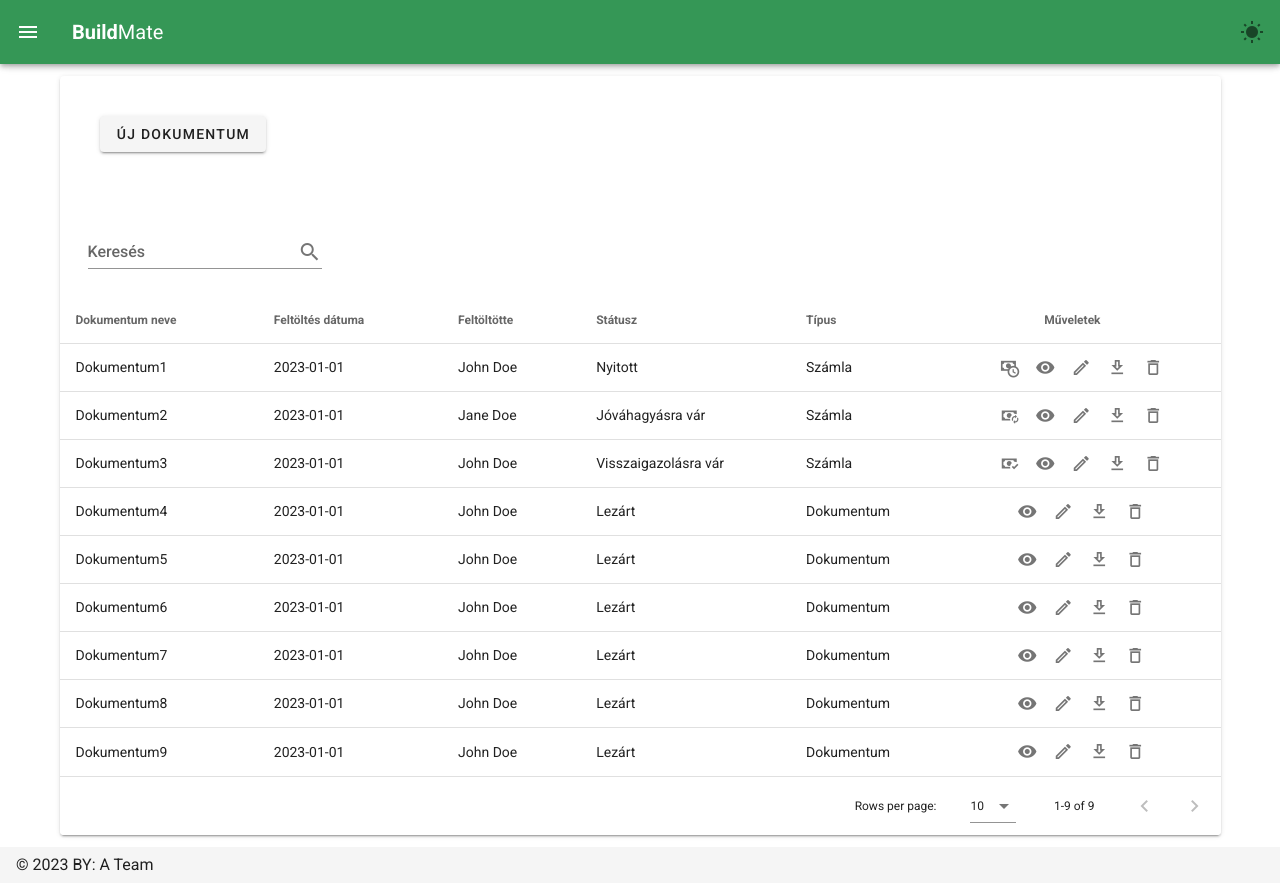
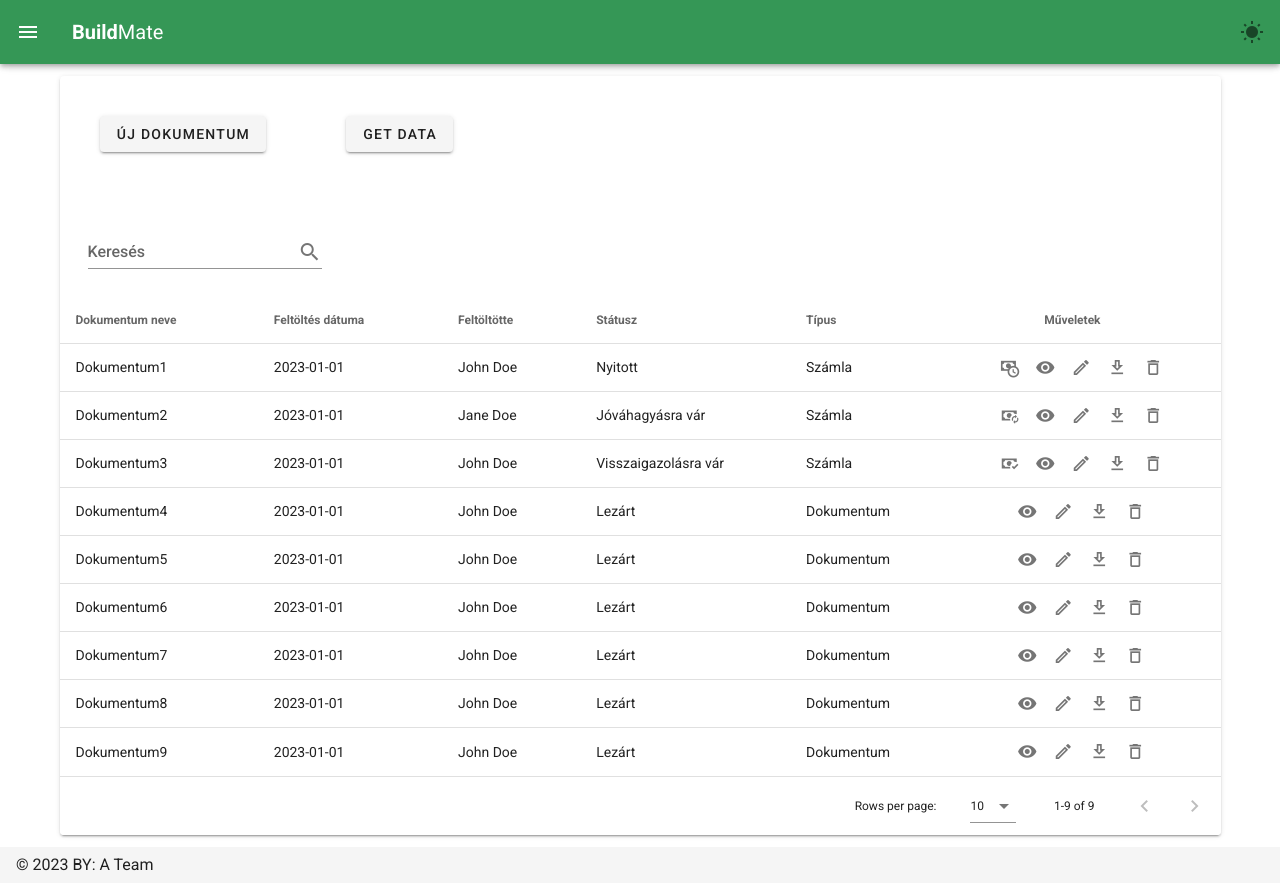
Before and after one commit to MJani-code/buildmate_fe, a Nuxt app: page /admin/documents in a window 1280 px wide. Built offline with nearby package versions, Linux system fonts and the light colour scheme.

Commit message:
get data button is added and axios call to get backend tested

```diff
--- a/pages/admin/documents.vue
+++ b/pages/admin/documents.vue
@@ -3,6 +3,7 @@
         <Alert :show="showAlert" :message="alertMessage" :type="alertType"></Alert>
         <UploadFile :uploadDialog="uploadDialog" @save="saveUploadedItem" @close="closeDialog"></UploadFile>
         <v-btn class="ma-10" @click="openUploadDialog">Új dokumentum</v-btn>
+        <v-btn class="ma-10" @click="getData">Get data</v-btn>
         <v-col lg="3" xl="3">
             <v-card-title>
                 <v-text-field v-model="search" append-icon="mdi-magnify" label="Keresés" single-line hide-details
@@ -43,6 +44,7 @@
 import DialogFieldVue from '../../components/Fields/DialogField.vue';
 import UploadFile from '../../components/Fields/UploadFile.vue';
 import Alert from '../../components/Alert.vue';
+import axios from 'axios';
 
 export default {
     components: {
@@ -201,6 +203,26 @@ export default {
         };
     },
     methods: {
+        getData() {
+            const axios = require('axios');
+
+            let config = {
+                method: 'get',
+                maxBodyLength: Infinity,
+                url: 'http://zmakra.com:4002/public/index.php/filestorage',
+                headers: {
+                    'Content-Type': 'application/json'
+                }
+            };
+
+            axios.request(config)
+                .then((response) => {
+                    console.log(JSON.stringify(response.data));
+                })
+                .catch((error) => {
+                    console.log(error);
+                });
+        },
         openDialog(dialogType, index) {
             this.dialogType = dialogType;
             if (dialogType !== 'download') {
```
